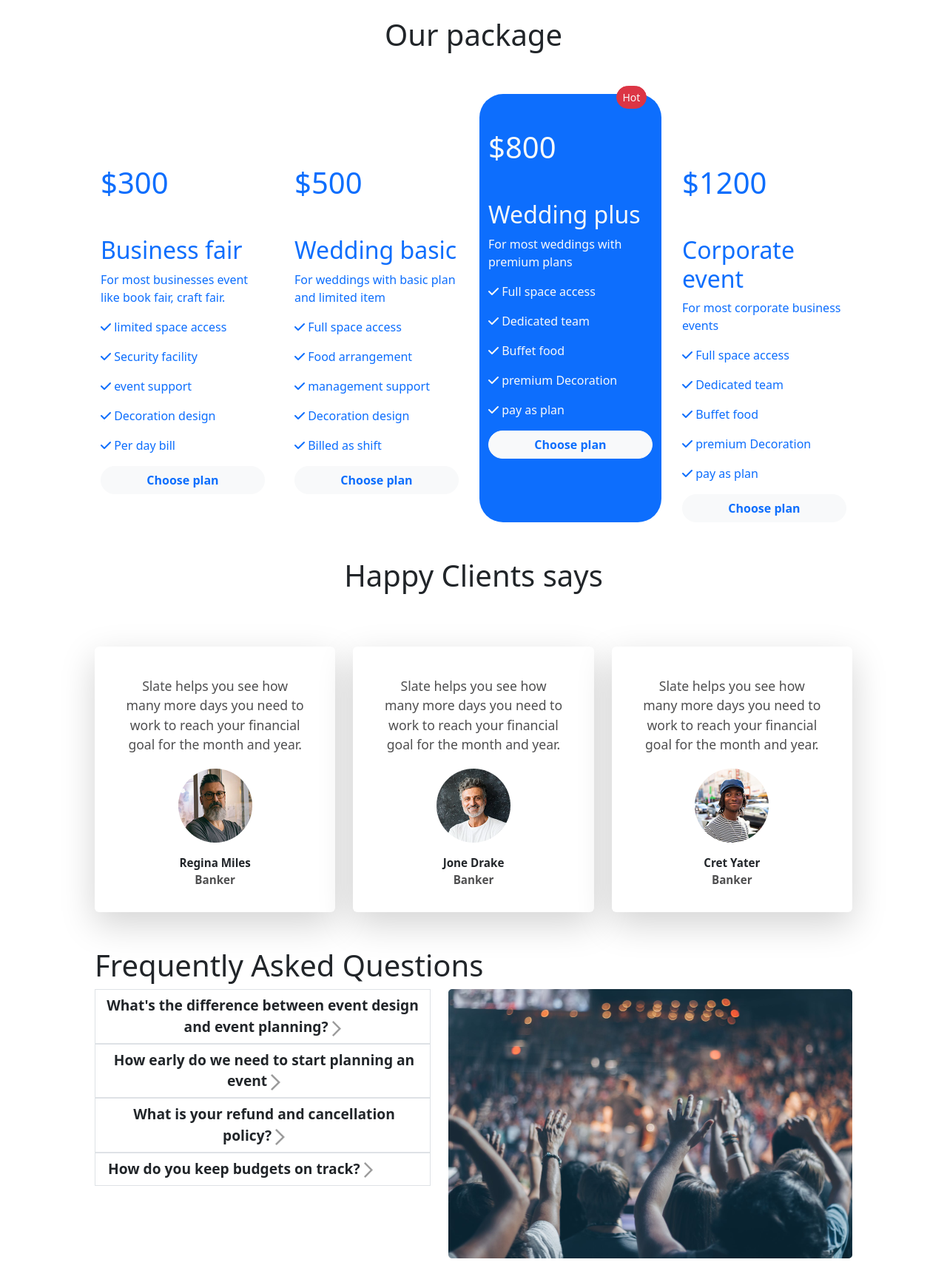
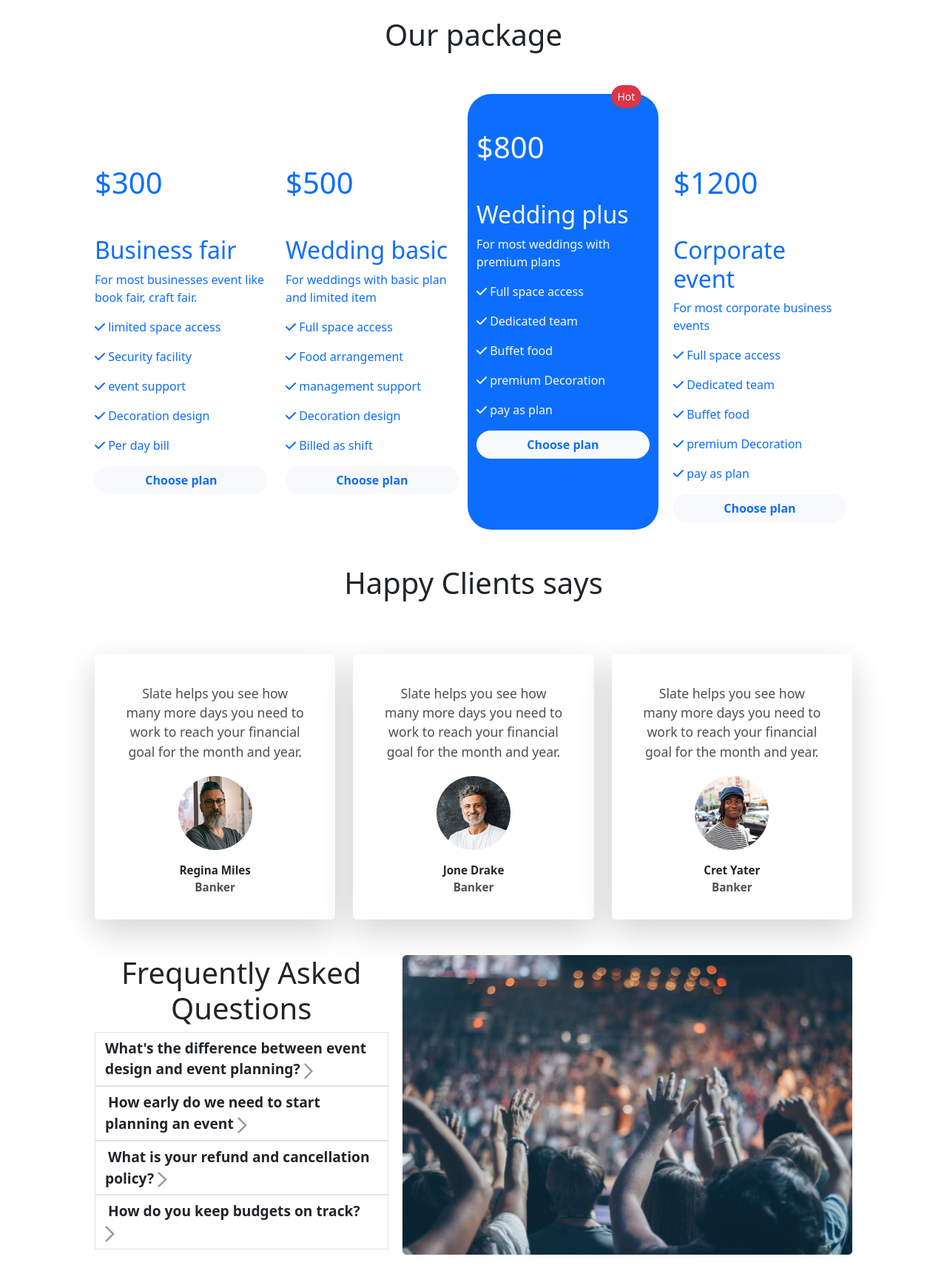
Before and after one commit to FaisalAhmedNour/convention-center, a plain HTML site: page index.html in a window 1280 px wide. Shown: the part 1060-2797 px from the top of the page at 74% size. Drawn offline with Linux system fonts and the light colour scheme.

Commit message:
complete

```diff
--- a/index.html
+++ b/index.html
@@ -21,10 +21,11 @@
     <!-- header -->
     <header class="mb-5">
         <nav class="navbar px-5 py-4">
-            <div class="container-fluid d-flex flex-row justify-content-between">
-                <a class="navbar-brand" style="font-size: 1.5rem; font-weight: 700;" href="#">Abacus Convention
+            <div
+                class="container-fluid d-flex flex-column flex-lg-row justify-content-between align-items-baseline align-items-sm-center">
+                <a class="navbar-brand" style="font-size: 1.2rem; font-weight: 700;" href="#">Abacus Convention
                     Center</a>
-                <ul class="navbar-nav d-flex flex-row">
+                <ul class="navbar-nav d-flex flex-column flex-sm-row">
                     <li class="nav-item ms-5" style="font-weight: 700;">
                         <a href="#" class="nav-link">Home</a>
                         </p>
@@ -105,9 +106,9 @@
     </header>
     <main class="mx-auto" style="width: 80%;">
         <!-- Memories -->
-        <div class="d-flex flex-row align-items-center mb-5">
-            <img src="images/wedding.png" class="me-4">
-            <div class="ms-4">
+        <div class="d-flex flex-md-row flex-column-reverse align-items-center mb-5">
+            <img src="images/wedding.png" class="me-4 w-100">
+            <div class="ms-4 mb-5 mb-md-0">
                 <h3 style="font-weight: 700;">Every moment is Precious</h3>
                 <p style="font-size: 16px; font-weight: 600; col mx-2or: cadetblue;">
                     Amet minim mollit non deserunt ullamco est sit aliqua dolor
@@ -122,11 +123,12 @@
         </div>
         <!-- packages -->
         <div class="my-5">
-            <h1 class="text-center pb-5">Our package</h1>
+            <h1 class="text-center pb-md-5 pb-0 justify-content-between">Our package</h1>
             <div class="row">
-                <div class="col mx-2 text-primary">
+                <!-- 1 -->
+                <div class="col-12 col-sm-5 col-lg mx-0 text-primary">
                     <br><br>
-                    <h1 class="my-5">$300</h1>
+                    <h1 class="my-lg-5 my-0 mb-3">$300</h1>
                     <h2>Business fair</h2>
                     <p>
                         For most businesses event like book fair, craft fair.
@@ -140,9 +142,10 @@
                         Choose plan
                     </button>
                 </div>
-                <div class="col mx-2 text-primary">
+                <!-- 2 -->
+                <div class="col-12 col-sm-6 col-lg mx-0 text-primary mb-5">
                     <br><br>
-                    <h1 class="my-5">$500</h1>
+                    <h1 class="my-md-5 my-0 mb-3">$500</h1>
                     <h2>Wedding basic</h2>
                     <p>
                         For weddings with basic plan and limited item
@@ -156,8 +159,9 @@
                         Choose plan
                     </button>
                 </div>
-                <div class="col mx-2 bg-primary text-light rounded-5 position-relative">
-                    <h1 class="my-5">$800</h1>
+                <!-- 3 -->
+                <div class="col-12 col-sm-6 col-lg mx-0 bg-primary text-light rounded-5 position-relative">
+                    <h1 class="my-md-5 my-0 mb-3">$800</h1>
                     <h2>Wedding plus</h2>
                     <p>
                         For most weddings with premium plans
@@ -175,9 +179,10 @@
                     </button>
                     <br><br>
                 </div>
-                <div class="col mx-2 text-primary">
+                <!-- 4 -->
+                <div class="col-12 col-sm-5 col-lg mx-2 text-primary">
                     <br><br>
-                    <h1 class="my-5">$1200</h1>
+                    <h1 class="my-md-5 my-0 mb-3">$1200</h1>
                     <h2>Corporate event</h2>
                     <p>
                         For most corporate business <br> events
@@ -196,7 +201,7 @@
         <!-- Happy clients -->
         <div class="my-5">
             <h1 class="text-center m-5">Happy Clients says</h1>
-            <div class="row row-cols-1 row-cols-md-3 g-4 my-5">
+            <div class="row row-cols-1 row-cols-md-3 g-4 my-0 my-md-5">
                 <div class="col">
                     <div class="card border border-0 shadow-lg">
                         <div class="card-body text-center">
@@ -254,14 +259,15 @@
             </div>
         </div>
         <!-- Questions -->
+        <div class="d-flex flex-column flex-md-row overflow-none" style="gap: 1.2rem;">
             <div>
-            <h1>Frequently Asked Questions</h1>
-            <div class="d-flex flex-row overflow-none" style="gap: 1.5rem;">
+                <h1 class="text-center">Frequently Asked Questions</h1>
+                <div class="overflow-none" style="gap: 1.5rem;">
                     <div class="w-100">
                         <!-- 1 -->
-                    <div class="overflow-hidden border border-1">
-                        <button class="btn" type="button" data-bs-toggle="collapse" data-bs-target="#collapseExample"
-                            aria-expanded="false" aria-controls="collapseExample">
+                        <div class="overflow-hidden border border-1 w-100">
+                            <button class="btn w-100 text-start" type="button" data-bs-toggle="collapse"
+                                data-bs-target="#collapseExample" aria-expanded="false" aria-controls="collapseExample">
                                 <a class="text-dark w-100 text-decoration-none border border-0 p-0"
                                     style="font-size: 1.2rem; font-weight: 700;" data-bs-toggle="collapse"
                                     href="#collapseExample" role="button" aria-expanded="false"
@@ -281,9 +287,10 @@
                             </div>
                         </div>
                         <!-- 2 -->
-                    <div class="overflow-hidden border border-1">
-                        <button class="btn" type="button" data-bs-toggle="collapse" data-bs-target="#collapseExample1"
-                            aria-expanded="false" aria-controls="collapseExample">
+                        <div class="overflow-hidden border border-1 w-100">
+                            <button class="btn w-100 text-start" type="button" data-bs-toggle="collapse"
+                                data-bs-target="#collapseExample1" aria-expanded="false"
+                                aria-controls="collapseExample">
                                 <a class="text-dark w-100 text-decoration-none border border-0 p-4 pb-0 m-0 ps-1 "
                                     style="font-size: 1.2rem; font-weight: 700;" data-bs-toggle="collapse"
                                     href="#collapseExample1" role="button" aria-expanded="false"
@@ -303,9 +310,10 @@
                             </div>
                         </div>
                         <!-- 3 -->
-                    <div class="overflow-hidden border border-1">
-                        <button class="btn" type="button" data-bs-toggle="collapse" data-bs-target="#collapseExample2"
-                            aria-expanded="false" aria-controls="collapseExample">
+                        <div class="overflow-hidden border border-1 w-100">
+                            <button class="btn w-100 text-start" type="button" data-bs-toggle="collapse"
+                                data-bs-target="#collapseExample2" aria-expanded="false"
+                                aria-controls="collapseExample">
                                 <a class="text-dark w-100 text-decoration-none border border-0 p-4 pb-0 m-0 ps-1 "
                                     style="font-size: 1.2rem; font-weight: 700;" data-bs-toggle="collapse"
                                     href="#collapseExample2" role="button" aria-expanded="false"
@@ -325,9 +333,10 @@
                             </div>
                         </div>
                         <!-- 4 -->
-                    <div class="overflow-hidden border border-1">
-                        <button class="btn" type="button" data-bs-toggle="collapse" data-bs-target="#collapseExample3"
-                            aria-expanded="false" aria-controls="collapseExample">
+                        <div class="overflow-hidden border border-1 w-100">
+                            <button class="btn w-100 text-start" type="button" data-bs-toggle="collapse"
+                                data-bs-target="#collapseExample3" aria-expanded="false"
+                                aria-controls="collapseExample">
                                 <a class="text-dark w-100 text-decoration-none border border-0 p-4 pb-0 m-0 ps-1 "
                                     style="font-size: 1.2rem; font-weight: 700;" data-bs-toggle="collapse"
                                     href="#collapseExample3" role="button" aria-expanded="false"
@@ -347,12 +356,14 @@
                             </div>
                         </div>
                     </div>
-                <img src="images/people.png" class="w-100">
                 </div>
             </div>
+            <img src="images/people.png" class="w-lg-50 w-100">
+        </div>
     </main>
-    <footer class="d-flex flex-row justify-content-between align-items-center p-5 mt-5 text-light" style="background-color: rgb(17, 1, 20);">
-        <div class="px-5">
+    <footer class="d-flex flex-column flex-md-row justify-content-between align-items-center p-5 mt-5 text-light"
+        style="background-color: rgb(17, 1, 20);">
+        <div class="px-md-5">
             <p>© 2020 bike. All rights reserved</p>
         </div>
         <div class="d-flex flex-column px-5">
```
Lines whose indentation alone changed are shown as unchanged.
